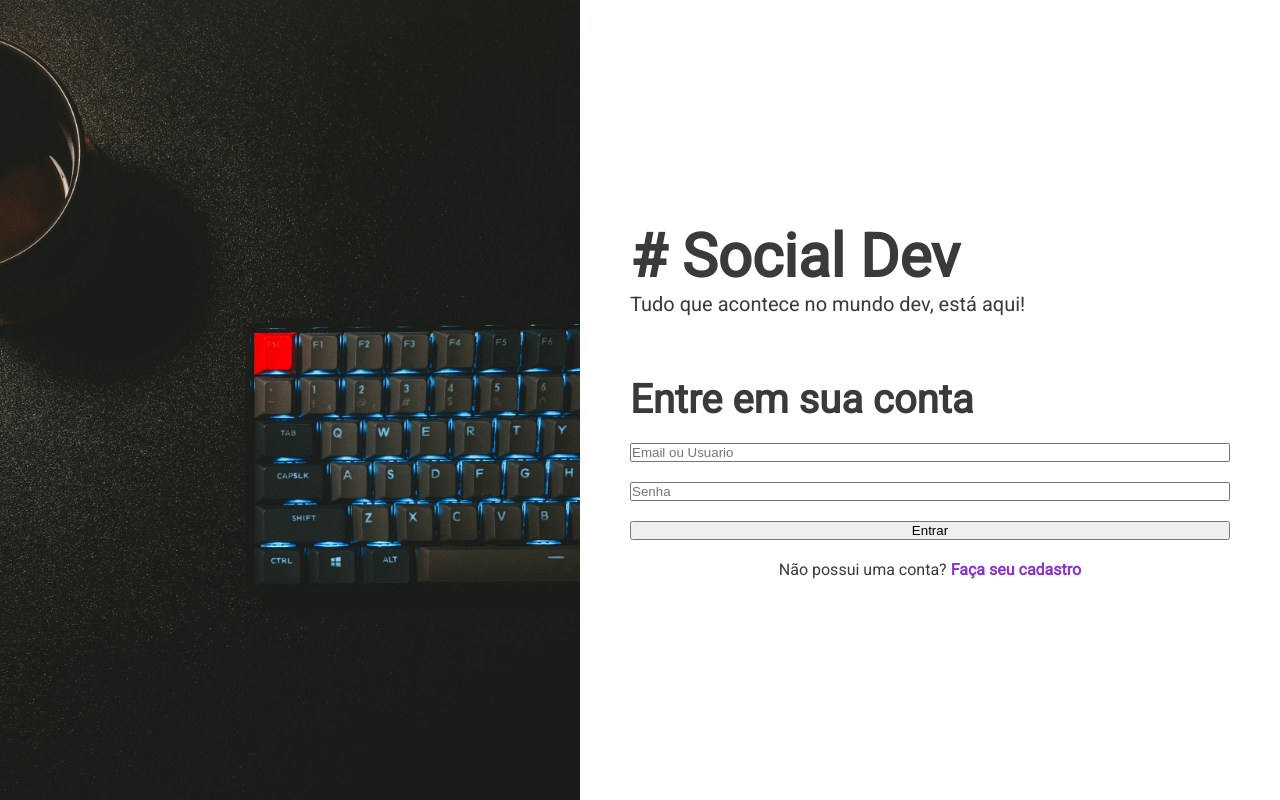
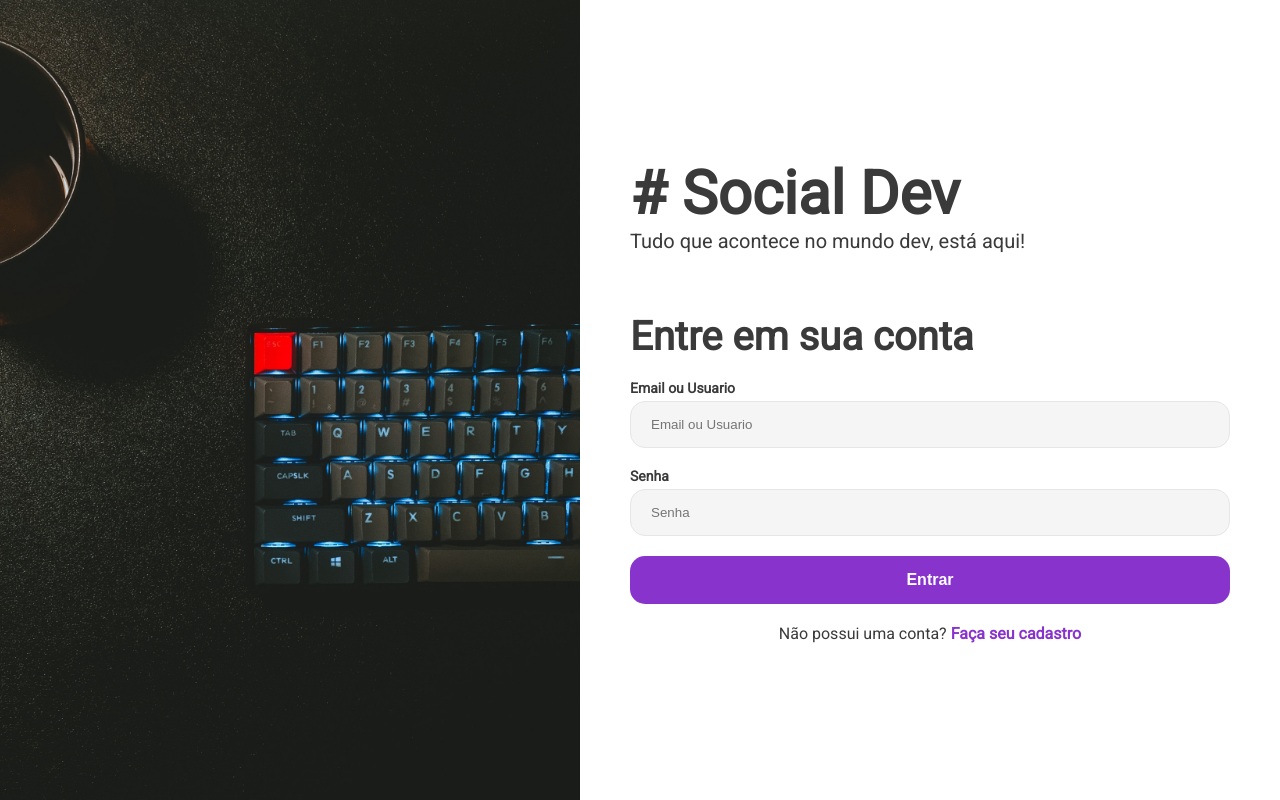
Before and after one commit to Jhon-Byron/Social-Dev, a Next.js app: page /Login in a window 1280 px wide. Built offline with nearby package versions, Linux system fonts and the light colour scheme.

Commit message:
Criado componentes e tema

```diff
--- a/pages/Login.jsx
+++ b/pages/Login.jsx
@@ -4,6 +4,8 @@ import ImageWithSpace from "../src/components/layout/ImageWithSpace"
 import H1 from "../src/components/typografhy/H1"
 import H2 from "../src/components/typografhy/H2"
 import H4 from "../src/components/typografhy/H4"
+import Button from "../src/components/inputs/Button"
+import Input from "../src/components/inputs/Input"
 
 const FormContainer = styled.div`
   margin-top: 60px;
@@ -29,9 +31,9 @@ function LoginPage () {
         <FormContainer>
           <H2>Entre em sua conta</H2>
           <Form>
-            <input placeholder="Email ou Usuario" type="email" />
-            <input placeholder="Senha" type="password" />
-            <button>Entrar</button>
+            <Input label="Email ou Usuario" type="email" />
+            <Input label="Senha" type="password" />
+            <Button>Entrar</Button>
           </Form>
           <Text>Não possui uma conta? <a href="#">Faça seu cadastro</a></Text>
         </FormContainer>
--- a/pages/_app.jsx
+++ b/pages/_app.jsx
@@ -1,4 +1,6 @@
-import { createGlobalStyle } from "styled-components"
+import { createGlobalStyle, ThemeProvider } from "styled-components"
+
+import theme from "../src/theme"
 
 const GlobalStyle = createGlobalStyle `
 * {
@@ -8,22 +10,27 @@ const GlobalStyle = createGlobalStyle `
 
 body {
   font-family: 'Roboto', sans-serif;
-  color: #3A3A3A;
+  color: ${props => props.theme.black};
  }
 
  a {
-  color: #8933CD;
+  color: ${props => props.theme.primary};
   font-weight: bold;
   text-decoration: none;
+  transition: all 0.3s;
+ }
+
+ a:hover {
+  color: ${props => props.theme.primaryHover};
  }
 `
 
 function App ({ Component, pageProps }) {
   return (
-    <>
+    <ThemeProvider theme={theme}>
       <GlobalStyle />
       <Component {...pageProps} />
-    </>
+    </ThemeProvider>
   )
 }
 
--- /dev/null
+++ b/src/components/inputs/Button.jsx
@@ -0,0 +1,20 @@
+import styled from "styled-components"
+
+const Button = styled.button`
+  background-color: ${props => props.theme.primary};
+  padding: 15px 20px;
+  border-radius: 15px;
+  border: none;
+  cursor: pointer;
+  font-weight: bold;
+  color ${props => props.theme.white};
+  font-size: 16px;
+  transition: all 0.3s;
+
+  :hover {
+      background-color: ${props => props.theme.primaryHover}
+  };
+`
+
+
+export default Button
--- /dev/null
+++ b/src/components/inputs/Input.jsx
@@ -0,0 +1,31 @@
+import styled from "styled-components"
+
+const InputContainer = styled.div`
+  width= 100%;
+`
+
+const StyledLabel = styled.p`
+ font-weight: bold;
+ font-size: 14px;
+ margin-bottom: 5px;
+`
+
+const StyledInput = styled.input`
+  width: 100%;
+  border: 1px solid ${props => props.theme.inputBorder};
+  background-color: ${props => props.theme.inputBackground};
+  padding: 15px 20px;
+  box-sizing: border-box;
+  border-radius: 15px;
+`
+
+ function Input ({ label, ...props}) {
+   return (
+    <InputContainer>
+      <StyledLabel>{label}</StyledLabel>
+      <StyledInput placeholder={label} {...props} />
+    </InputContainer>
+   )
+ }
+
+export default Input
--- a/src/components/layout/ImageWithSpace.jsx
+++ b/src/components/layout/ImageWithSpace.jsx
@@ -22,7 +22,7 @@ const StyledImage = styled.div`
 `
 
 const StyledContainer = styled.div`
-  background-color: white;
+  background-color: ${props => props.theme.white};
   padding: 30px 50px;
 
   @media (min-width: ${WIDTH_BREAK}) {
--- /dev/null
+++ b/src/theme.js
@@ -0,0 +1,13 @@
+const theme = {
+  primary: '#8933CD',
+  primaryHover: '#7029A8',
+  inputBackground: '#F5F5F5',
+  inputBorder: '#E6E6E6',
+  black: '#3A3A3A',
+  white: '#FFFFFF'
+}
+
+
+
+
+export default theme
```
